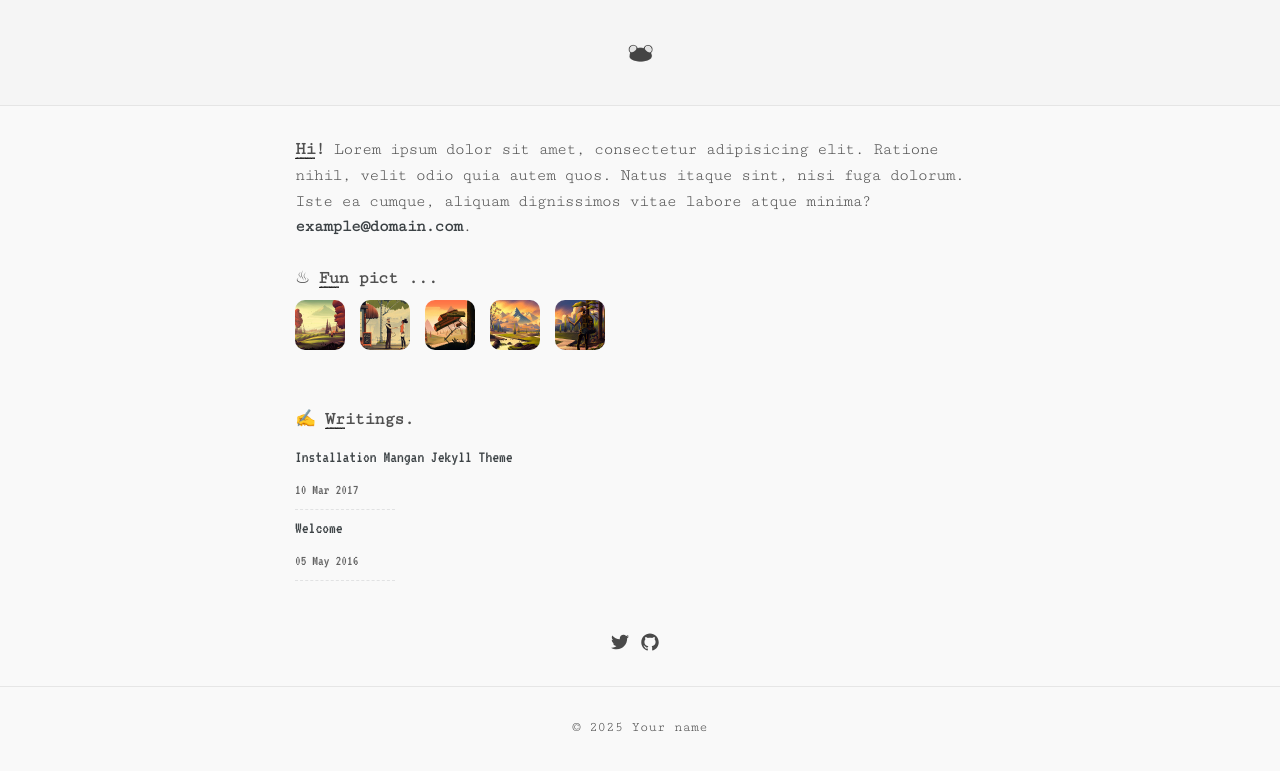
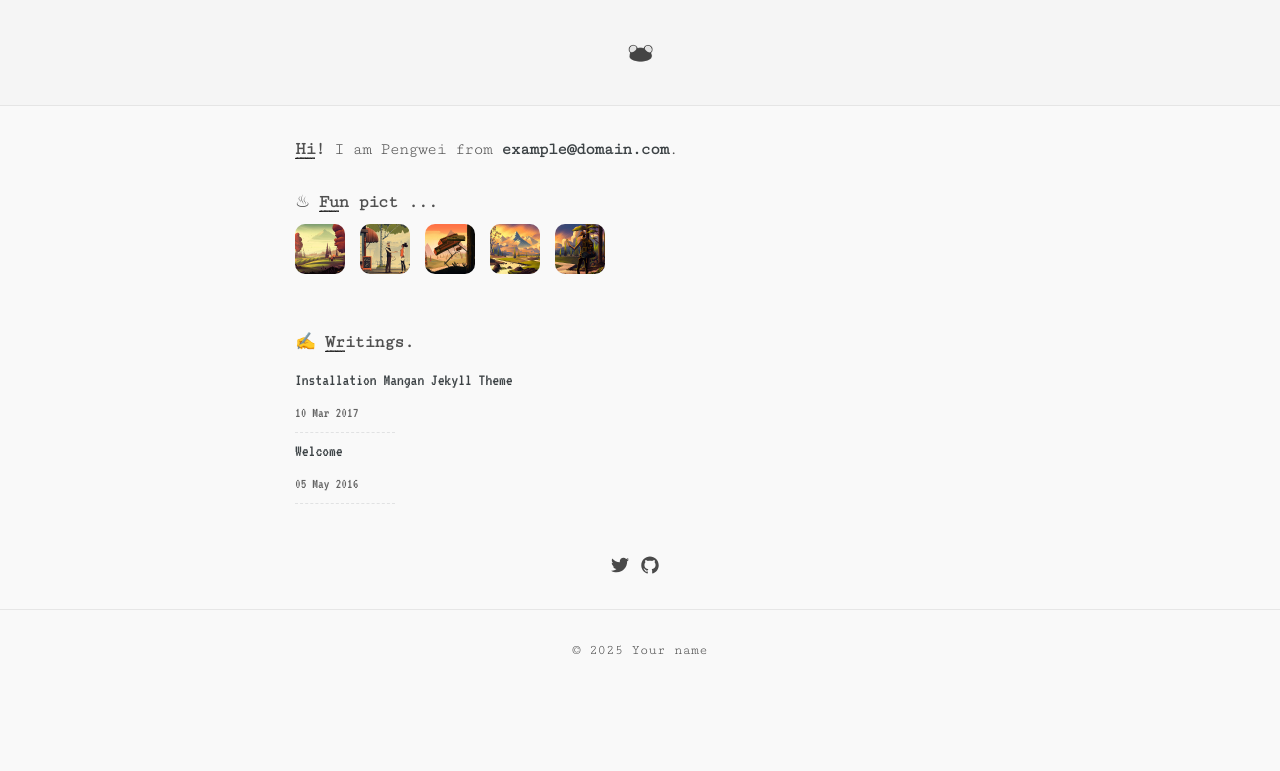
Before and after one commit to penway/penway, a Jekyll site: the page built from docs/index.html, in a window 1280 px wide. Shown: the top 771 px of the page. Built offline with Jekyll 4.4.1, drawn with Linux system fonts in a browser that asks for light colours; some web fonts are replaced; the list of posts is cut into pages by our own code.

Commit message:
update on website

```diff
--- a/docs/404.html
+++ b/docs/404.html
@@ -6,7 +6,7 @@ sitemap: false
 keywords: "404"
 description: "404 Not Found."
 ---
-<img src="{{ '/images/404.png' | relative_url }}" class="badface" alt="404">
+<!-- <img src="{{ '/images/404.png' | relative_url }}" class="badface" alt="404"> -->
 <br>
 LMAO. Nothing here.
 <h1><b>404</b></h1>
--- a/docs/_config.yml
+++ b/docs/_config.yml
@@ -6,7 +6,7 @@ title: Mangan Jekyll Theme
 email: example@domain.com
 author: username
 keywords: "Your, Keyword, Here"
-description: "Lorem ipsum dolor sit amet, consectetur adipisicing elit. Ratione nihil, velit odio quia autem quos. Natus itaque sint, nisi fuga dolorum. Iste ea cumque, aliquam dignissimos vitae labore atque minima?"
+description: "I am Pengwei from "
 social_username: username
 
 # Build settings ...
```
